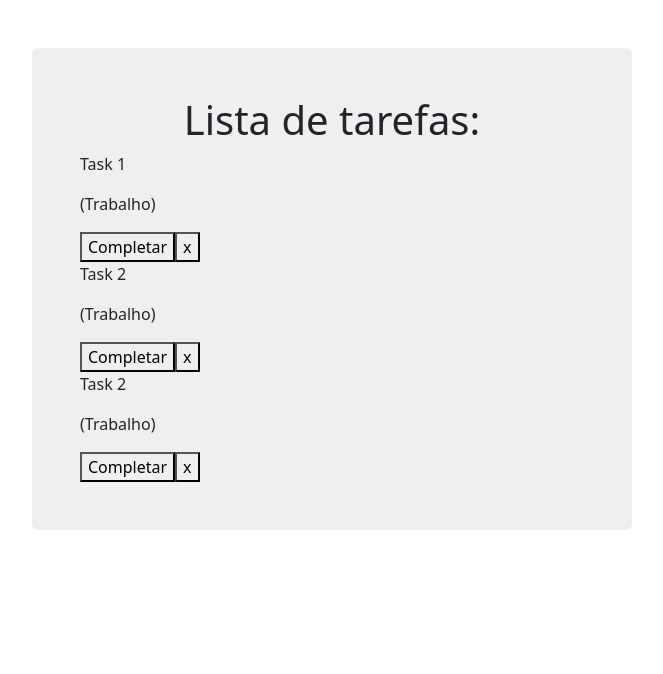
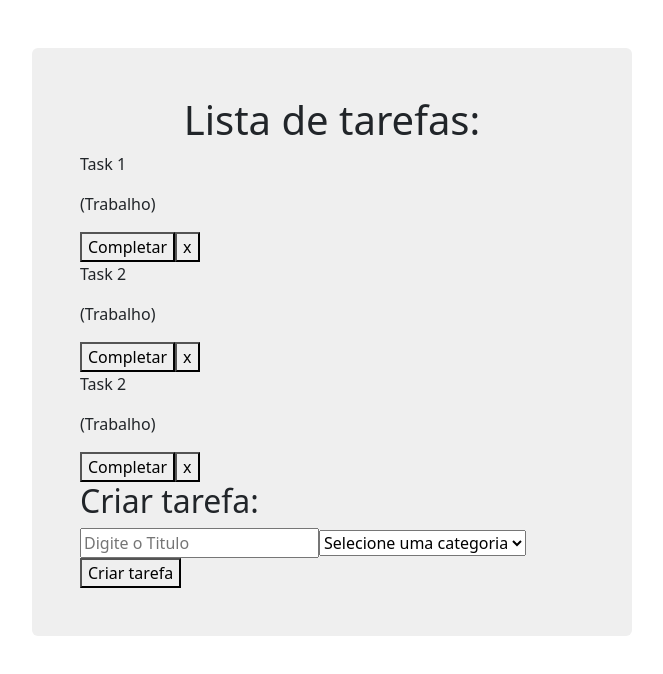
Before and after one commit to guilhermeotto2/todo-list, a React (Vite) app: page / in a window 1280 px wide. Shown: the top 674 px of the page, without its empty margins (308-971 px from the left). Built offline with nearby package versions, Linux system fonts and the light colour scheme.

Commit message:
criando componentes principais

```diff
--- a/src/App.jsx
+++ b/src/App.jsx
@@ -1,6 +1,7 @@
-import { useState } from 'react'
-import './App.css'
-
+import { useState } from 'react';
+import './App.css';
+import Todo from './components/todo.jsx';
+import TodoForm from './components/todoForm.jsx';
 function App() {
 
   const [todos, setTodos] = useState([
@@ -33,22 +34,11 @@
       <div className="todo-list">
 
         {todos.map((todo) => (
-          <div className="todo">
-            <div className="content">
-              <p>{todo.text}</p>
-              <p className="category">({todo.category})</p>
-            </div>
-
-            <div>
-              <button>Completar</button>
-              <button>x</button>
-            </div>
-
-          </div>
+          <Todo todo={todo} />
         ))}
 
       </div>
-
+      <TodoForm />
     </div>
   )
 }
--- /dev/null
+++ b/src/components/todo.jsx
@@ -0,0 +1,20 @@
+import React from 'react'
+
+const Todo = ({todo}) => {
+    return (
+        <div className="todo">
+            <div className="content">
+                <p>{todo.text}</p>
+                <p className="category">({todo.category})</p>
+            </div>
+
+            <div>
+                <button>Completar</button>
+                <button>x</button>
+            </div>
+
+        </div>
+    )
+}
+
+export default Todo
--- /dev/null
+++ b/src/components/todoForm.jsx
@@ -0,0 +1,34 @@
+import { useState } from 'react'
+
+const TodoForm = () => {
+    const [value, setValue] = useState("");
+    const [category, setCategory] = useState("");
+
+    const handleSubmit  = (e) => {
+        e.preventDefault()
+        if(!value || !category) return;
+
+        console.log(value, category)
+    }
+
+    return (
+    <div className='todoForm'>
+        <h2>Criar tarefa:</h2>
+        <form onSubmit={handleSubmit}>
+            <input type="text"
+            placeholder='Digite o Titulo'
+            onChange={(e) => setValue(e.target.value)}/>
+
+            <select onChange={(e) => setCategory(e.target.value)}>
+                <option value="">Selecione uma categoria</option>
+                <option value="Trabalho">Trabalho</option>
+                <option value="Pessoal">Pessoal</option>
+                <option value="Estudos">Estudos</option>
+            </select>
+            <button type='submit'>Criar tarefa</button>
+        </form>
+    </div>
+    )
+}
+
+export default TodoForm
```
